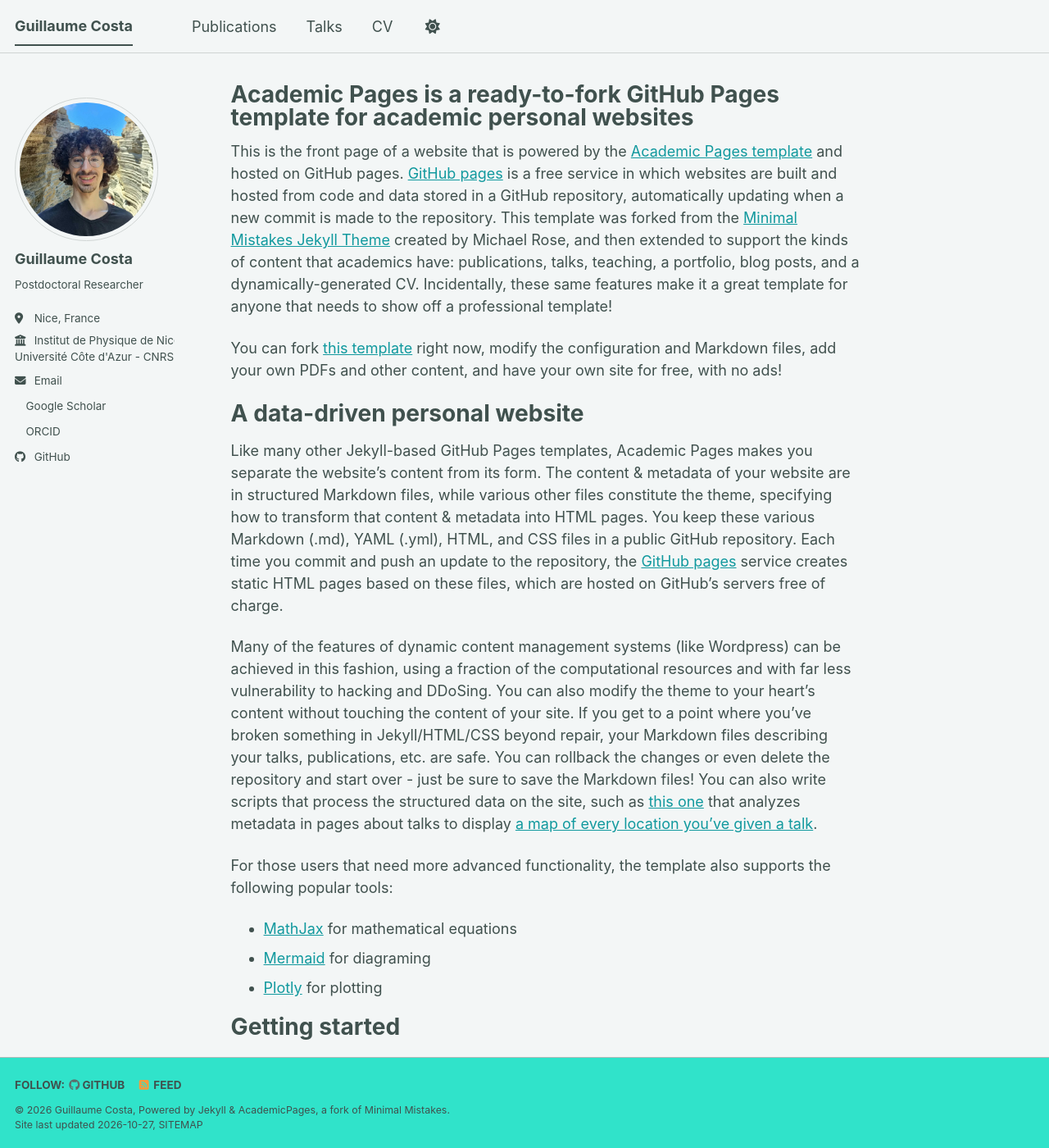
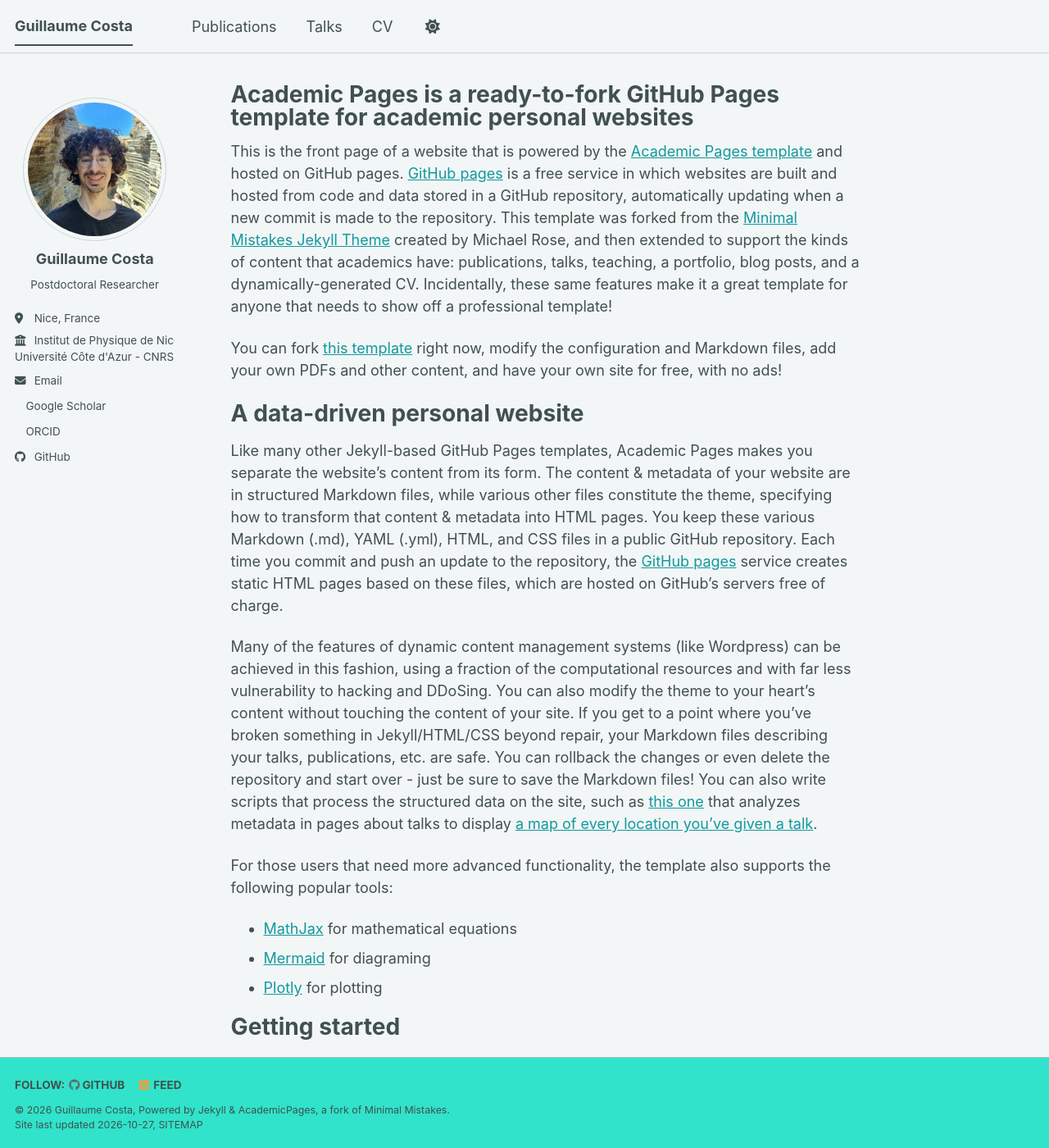
Before and after one commit to GuilCos/GuilCos.github.io, a Jekyll site: the page built from _pages/about.md, in a window 1280 px wide and 1400 px high. Shown: the whole window at 82% size. Built offline with Jekyll 4.4.1, drawn with Linux system fonts in a browser that asks for light colours; a script bundle is joined from its source files by our own code; a style sheet for code colours, icons or effects is not loaded.

Commit message:
Update main.scss

```diff
--- a/assets/css/main.scss
+++ b/assets/css/main.scss
@@ -46,3 +46,16 @@
 .masthead .site-title {
   font-size: 1.5rem;
 }
+/* Center author profile below the avatar */
+.author__avatar {
+  text-align: center;
+
+  img {
+    display: block;
+    margin: 0 auto;
+  }
+}
+
+.author__content {
+  text-align: center;
+}
```
